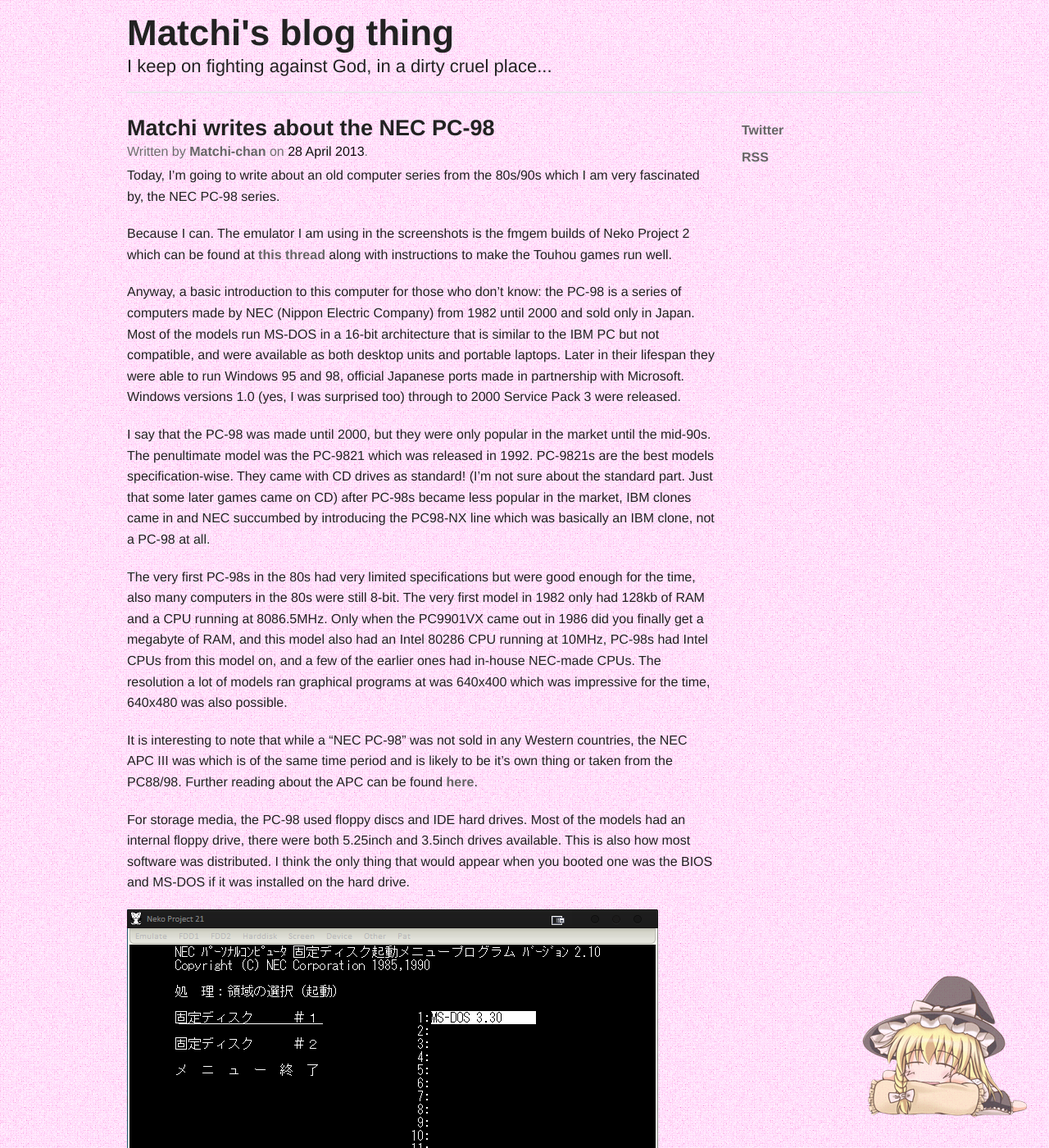
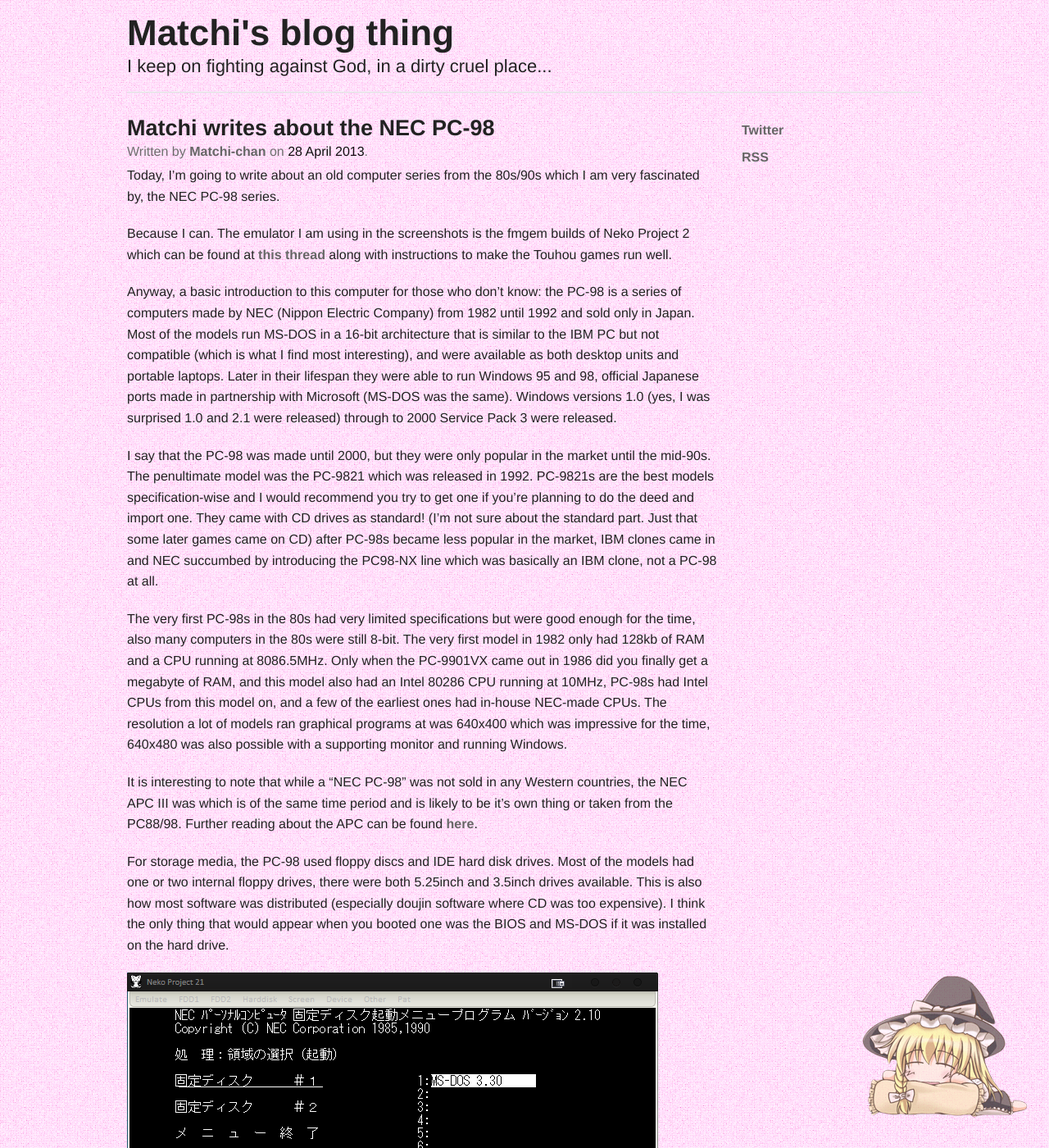
Before and after one commit to Matchi-chan/matchi-chan.github.com, a Jekyll site: the page built from _posts/2013-04-28-Matchi-writes-about-the-NEC-PC98.md, in a window 1280 px wide and 1400 px high. Shown: the whole window at 82% size. Built offline with Jekyll 4.4.1, drawn with Linux system fonts in a browser that asks for light colours; Markdown is read by kramdown in place of the engine named in the settings; some of the changed text lies outside the part shown.

Commit message:
Won't sync for some reason

```diff
--- a/_posts/2013-04-28-Matchi-writes-about-the-NEC-PC98.md
+++ b/_posts/2013-04-28-Matchi-writes-about-the-NEC-PC98.md
@@ -10,35 +10,37 @@
 
 Because I can. The emulator I am using in the screenshots is the fmgem builds of Neko Project 2 which can be found at [this thread](http://www.shrinemaiden.org/forum/index.php?topic=11117.0) along with instructions to make the Touhou games run well.
 
-Anyway, a basic introduction to this computer for those who don't know: the PC-98 is a series of computers made by NEC (Nippon Electric Company) from 1982 until 2000 and sold only in Japan. Most of the models run MS-DOS in a 16-bit architecture that is similar to the IBM PC but not compatible, and were available as both desktop units and portable laptops. Later in their lifespan they were able to run Windows 95 and 98, official Japanese ports made in partnership with Microsoft. Windows versions 1.0 (yes, I was surprised too) through to 2000 Service Pack 3 were released.
+Anyway, a basic introduction to this computer for those who don't know: the PC-98 is a series of computers made by NEC (Nippon Electric Company) from 1982 until 1992 and sold only in Japan. Most of the models run MS-DOS in a 16-bit architecture that is similar to the IBM PC but not compatible (which is what I find most interesting), and were available as both desktop units and portable laptops. Later in their lifespan they were able to run Windows 95 and 98, official Japanese ports made in partnership with Microsoft (MS-DOS was the same). Windows versions 1.0 (yes, I was surprised 1.0 and 2.1 were released) through to 2000 Service Pack 3 were released.
 
-I say that the PC-98 was made until 2000, but they were only popular in the market until the mid-90s. The penultimate model was the PC-9821 which was released in 1992. PC-9821s are the best models specification-wise. They came with CD drives as standard! (I'm not sure about the standard part. Just that some later games came on CD) after PC-98s became less popular in the market, IBM clones came in and NEC succumbed by introducing the PC98-NX line which was basically an IBM clone, not a PC-98 at all.
+I say that the PC-98 was made until 2000, but they were only popular in the market until the mid-90s. The penultimate model was the PC-9821 which was released in 1992. PC-9821s are the best models specification-wise and I would recommend you try to get one if you're planning to do the deed and import one. They came with CD drives as standard! (I'm not sure about the standard part. Just that some later games came on CD) after PC-98s became less popular in the market, IBM clones came in and NEC succumbed by introducing the PC98-NX line which was basically an IBM clone, not a PC-98 at all.
 
-The very first PC-98s in the 80s had very limited specifications but were good enough for the time, also many computers in the 80s were still 8-bit. The very first model in 1982 only had 128kb of RAM and a CPU running at 8086.5MHz. Only when the PC9901VX came out in 1986 did you finally get a megabyte of RAM, and this model also had an Intel 80286 CPU running at 10MHz, PC-98s had Intel CPUs from this model on, and a few of the earlier ones had in-house NEC-made CPUs. The resolution a lot of models ran graphical programs at was 640x400 which was impressive for the time, 640x480 was also possible.
+The very first PC-98s in the 80s had very limited specifications but were good enough for the time, also many computers in the 80s were still 8-bit. The very first model in 1982 only had 128kb of RAM and a CPU running at 8086.5MHz. Only when the PC-9901VX came out in 1986 did you finally get a megabyte of RAM, and this model also had an Intel 80286 CPU running at 10MHz, PC-98s had Intel CPUs from this model on, and a few of the earliest ones had in-house NEC-made CPUs. The resolution a lot of models ran graphical programs at was 640x400 which was impressive for the time, 640x480 was also possible with a supporting monitor and running Windows.
 
 It is interesting to note that while a "NEC PC-98" was not sold in any Western countries, the NEC APC III was which is of the same time period and is likely to be it's own thing or taken from the PC88/98. Further reading about the APC can be found [here](http://www.atarimagazines.com/creative/v11n2/60_NEC_APCIII_NECs_PC_with.php).
 
-For storage media, the PC-98 used floppy discs and IDE hard drives. Most of the models had an internal floppy drive, there were both 5.25inch and 3.5inch drives available. This is also how most software was distributed. I think the only thing that would appear when you booted one was the BIOS and MS-DOS if it was installed on the hard drive.
+For storage media, the PC-98 used floppy discs and IDE hard disk drives. Most of the models had one or two internal floppy drives, there were both 5.25inch and 3.5inch drives available. This is also how most software was distributed (especially doujin software where CD was too expensive). I think the only thing that would appear when you booted one was the BIOS and MS-DOS if it was installed on the hard drive.
 
 ![](https://raw.github.com/Matchi-chan/matchi-chan.github.com/master/img/posts/PC-98%20BIOS.png)
 
-I found what looks like the program that asks you what drive to boot and I don't even know how. (From what I can translate, the very top line says "NEC Personal Computer something something Disk something something Menu Program Version 2.10) and as you can see, I can select and run MS-DOS 3.30. Though, pressing enter boots Mystic Square which is the hard drive image I left in the emulator. The executable I'm running here is np21nt.exe, which is the version of NP2 which emulates the PC-9821 on the Windows NT kernel.
+I found what looks like the program that asks you what drive to boot and I don't even know how. (From what I can translate, the very top line says "NEC Personal Computer something something Disk something something Menu Program Version 2.10) and as you can see, I can select and run MS-DOS 3.30. Though, pressing enter boots Mystic Square which is the hard drive image I left in the emulator. The executable I'm running here is np21nt.exe, which is the version of NP2 which emulates the PC-9821 on the Windows NT kernel. DosBox has been asked about PC-98 support but as the emulators out there are perfectly fine I see this as unneeded. (Shame that emulation is only perfect on Windows and the official Mac version of NP2 is PowerPC, at least NP2 is near-perfect under Wine.)
 
 Now, the reason the PC-98 was so popular and absolutely dominated Japan's PC market, at least in the 80s, was the fact it did the most essential thing extremely well: it had the best support and display for Japanese characters out of the models on the market at that time. (the main rivals were the Sharp X68000 and Fujitsu FM Towns, also neither of these ran MS-DOS, I believe) It was built into the bane of the system, so obviously, Japanese consumers were more inclined to buy into it.
 
-One of the things about the PC-98, and how most people know of them, is that despite being designed as a computer for business, it had a ton of game titles (didn't that happen with *every* computer released in the 80s/90s?) and what's interesting is an awful lot of these titles were doujin software, independently sold software by hobbyists. (Think indie games as they are today, just without Comiket and other events to sell them at, and you're there.) The fact you need just make a ton of floppy discs with your game on it that you made to run under DOS made it easy to distribute games and software. The user just needs to insert the floppy into the drive and install/run the program. I imagine most of these games also ran on Windows 95/98 in theory but I have not seen that this is possible. DosBox also has been asked about PC-98 support but as the emulators out there are perfectly fine I see this as unneeded. (Shame that emulation is only perfect on Windows and the Mac version of NP2 is PowerPC.)
+One of the things about the PC-98, and how most people know of them, is that despite being designed as a computer for business, it had a ton of game titles (didn't that happen with *every* computer released in the 80s/90s?) and what's interesting is an awful lot of these titles were doujin software, independently sold software by hobbyists. (Think indie games as they are today, with Comiket replaced by Steam/other self-publishing and you're there.) The fact you need to just make a ton of floppy discs with your game on it that you made in assembly/C/C++ to run under DOS made it easy to distribute games and software. The user just needs to insert the floppy into the drive and install/run the program.
 
 What initially made me aware of the PC-98, and is something I hold very dear to my heart, is that the first 5 Touhou games were made for it. As you will know if you're a friend of mine or follow me on Twitter is that I love my Touhous, and if you ask me what my favourite game in the series is, I'll say Mystic Square which was the last game made for the 98 and known as one of the best of the 5 PC-98 games that ZUN made. Despite having to pirate these games because of their rarity and the fact I don't have a PC-98 machine, I've ended up playing these games an awful lot and I've grown to love them so much. I haven't played a Windows Touhou in ages.
 
 ![](https://raw.github.com/Matchi-chan/matchi-chan.github.com/master/img/posts/Reimu%20is%20a%20sadist.png)
 
 
-This brings me onto another thing about the PC-98: the amazing sound chips. These chips use 8-channel FM synthesis, and the sounds they produce are absolutely brilliant (to me, anyway). This beauty is (in my opinion), best experienced with the music for the Touhou games, which as with the entire series, the music is one of the best parts of the games. [Here's an example from the MS soundtrack](https://www.youtube.com/watch?v=lQaWZ_X3tCY).  If I get the chance I would love to make original music with FM, however writing MML is just too much for me to deal with. To make music on the PC-98 you write MML, then compile it with a specific program into a .M file. Further information can be found [here](https://www.shrinemaiden.org/forum/index.php/topic,2983.msg126039.html#msg126039)
+This brings me onto another thing about the PC-98: the amazing sound chips. These chips use 8-channel FM synthesis, and the sounds they produce are absolutely brilliant (to me, anyway). This beauty is (in my opinion), best experienced with the music for the Touhou games, which as with the entire series, the music is one of the best parts of the games. [Here's an example from the MS soundtrack](https://www.youtube.com/watch?v=lQaWZ_X3tCY).  If I get the chance I would love to make original music with FM, however writing MML is just too much for me to deal with. To make music on the PC-98 you write MML, then compile it with a specific program into a .M file. Further information can be found [here](https://www.shrinemaiden.org/forum/index.php/topic,2983.msg126039.html#msg126039). If the term FM sounds familiar, I believe it's also the method used for music on the Megadrive. (But I've never heard a Megadrive song that sounds like Touhou!)
 
-There are of course, many other games for this computer of varying genres, just I know the most about Touhou. There are a lot of games (including lots of eroge) with amazing pixel art for the time, this pixel art used a lot of dithering to make the most of the limited colour palette. Some of the eroge companies around nowadays started on the PC-98. The colour palette is the reason why Reimu had purple hair in the first 5 games and a lot of other characters were blonde on purple.
+There are of course, many other games for this computer of varying genres, just I know the most about Touhou. There are a lot of games (including bucketloads of eroge) with amazing pixel art for the time (though this doesn't excuse them from my major dislike of VNs), this pixel art used a lot of dithering to make the most of the limited colour palette. Also, all the girls looked like 90s anime. Some of the eroge companies around nowadays started on the PC-98 including Illusion and I believe AliceSoft. The colour palette is the reason why Reimu had purple hair in the first 5 Touhou games and a lot of other characters were blonde on purple.
 
-Since I made this post originally, I've found out a lot of things, like the fact that a port of FreeBSD has existed for the architecture since 1994, the partition map used by the FORMAT program is NEC proprietary (as are a lot of things in the architecture are, I'm guessing) and that quite a few popular Western games were ported and translated for it, including SimCity, Doom and Doom2, Wolfenstein, Lode Runner and Prince of Persia. (I can't get Doom to boot in NP21, I'm highly annoyed.)
+Since I made this post originally, I've found out a lot of things, like the fact that a port of FreeBSD has existed for the architecture since 1994, the partition map used by the FORMAT program is NEC proprietary (as are a lot of things in the architecture, I'm guessing), there was the H98 line purposed as servers (but I don't know anything about those), and a line of "factory computers" that I saw a few of going for thousands of dollars on ebay and coming from South Korea. Lastly, that quite a few popular Western games were ported and translated, including [SimCity](http://i.imgur.com/h2EomIp.png), Doom and [Doom2](http://i.imgur.com/hvVJ6Kn.png), Lode Runner and Prince of Persia. (Hmm, I doubt it but was RCT released...) I can't get either Doom to boot in NP21, and I can't find an image of PoP, I'm highly annoyed. Also, the A-Train series was originally a you guessed it, along with Ys (though that was PC-88 as well, the PC-88 soundtrack for Ys II too good)
+
+Protip: don't try and delete a read-only directory in FILMTN, I got scary graphical glitches. (The read-only directory was caused by me using DiskExplorer to put some files into an image, don't think it quite liked it)
 
 Also, a full set of the 5 Touhou games on floppy, in sealed condition being sold in Mandarake for 525,000 yen. I know, I can't hold back my tears at that price.
 
-Well, I can't think of anything more to say so I guess I'll end this blog post. This is probably full of misinformation and shitty explanations but I hate myself. I'm going to bed after I commit this to git
+Well, I can't think of anything more to say so I guess I'll end this blog post. This is probably full of misinformation and shitty explanations and I should be able to get Doom running but I hate myself. I'm going to bed after I commit this to git
```
